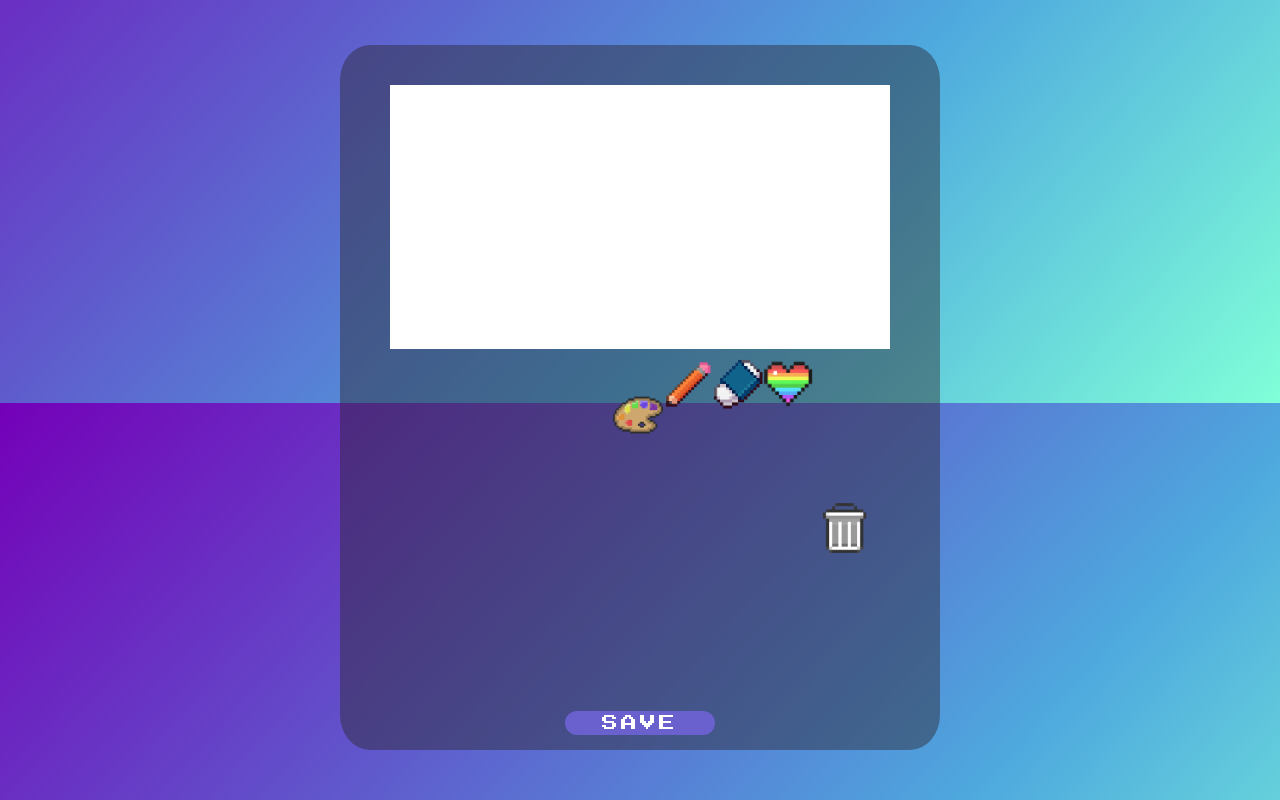
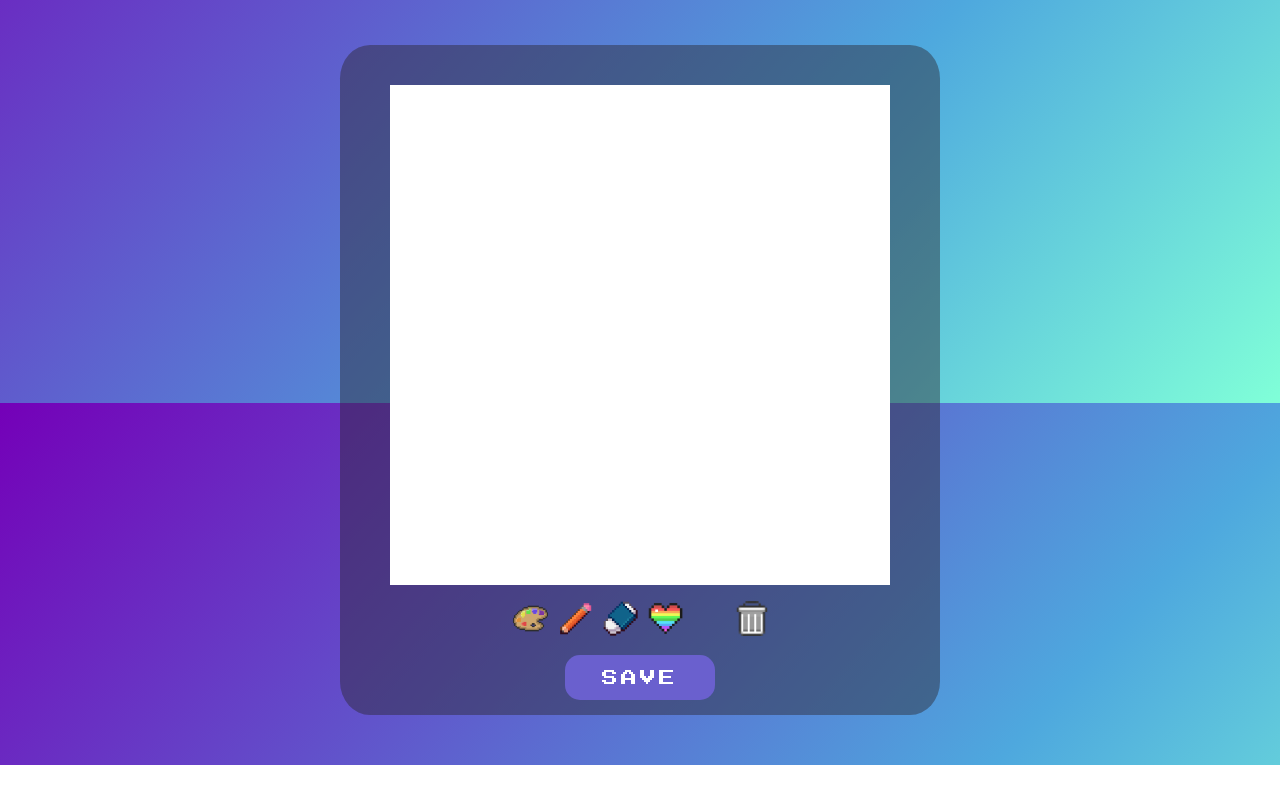
Before and after one commit to PIXLAPP/pixel-art-project, a website with bundled scripts: page index.html in a window 1280 px wide. Shown: the part 397-1197 px from the top of the page. After the commit the page ends 1162 px from the top, so only its background shows below. Built offline with nearby package versions, Linux system fonts and the light colour scheme.

Commit message:
styling toolbar

```diff
--- a/styles/home.css
+++ b/styles/home.css
@@ -9,7 +9,7 @@
     padding: 25px;
 }
 
-input[type=number] {
+input[type='number'] {
     width: 140px;
 }
 
@@ -62,20 +62,20 @@ input[type=number] {
 }
 
 label img {
-    width: 50px;
+    width: 35px;
 }
 
-input[type=radio] {
+input[type='radio'] {
     display: none;
 }
 
-input[type=radio]:checked + img {
-filter: drop-shadow(2px 2px 1px rgb(128,255,216,1) );
+input[type='radio']:checked + img {
+    filter: drop-shadow(2px 2px 1px rgb(128, 255, 216, 1));
     padding: 0px;
     margin: 0px;
 }
 
-input[type=color] {
+input[type='color'] {
     border: 0px;
     width: 0px;
     background-color: transparent;
@@ -83,11 +83,11 @@ input[type=color] {
     border: none;
 }
 
-input[type="color"]::-webkit-color-swatch-wrapper {
+input[type='color']::-webkit-color-swatch-wrapper {
     padding: 0;
 }
 
-input[type="color"]::-webkit-color-swatch {
+input[type='color']::-webkit-color-swatch {
     border: none;
     display: none;
 }
@@ -95,16 +95,16 @@ input[type="color"]::-webkit-color-swatch {
 .toolchest {
     display: flex;
     flex-direction: row;
+    align-items: center;
     justify-content: space-between;
-    width: 75px;
-    height: 95%;
-    margin: auto;
-    padding: 10px;
+    width: 45%;
+    margin: 15px 0;
 }
 
 .color-tools {
     display: flex;
     flex-direction: row;
+    gap: 10px;
 }
 
 #save-image {
@@ -113,7 +113,7 @@ input[type="color"]::-webkit-color-swatch {
     letter-spacing: 3px;
 }
 
-.clear-canvas{
+.clear-canvas {
     background-color: transparent;
     border: none;
     height: auto;
@@ -121,17 +121,17 @@ input[type="color"]::-webkit-color-swatch {
 }
 
 .clear-canvas img {
-    width: 50px;
+    width: 35px;
     padding: 0px;
     margin-bottom: 3px;
 }
 
 .clear-canvas:active {
-    filter: drop-shadow(2px 2px 2px rgb(3, 3, 3) );
+    filter: drop-shadow(2px 2px 2px rgb(3, 3, 3));
 }
 
 .pixel-div:hover {
-    filter: drop-shadow(3px 3px 2px rgb(3, 3, 3, 0.5) );
+    filter: drop-shadow(3px 3px 2px rgb(3, 3, 3, 0.5));
 }
 
 .inputs {
@@ -142,5 +142,5 @@ input[type="color"]::-webkit-color-swatch {
 }
 
 .inner-canvas {
-    display:flex;
+    display: flex;
 }
```
Lines whose indentation alone changed are shown as unchanged.
